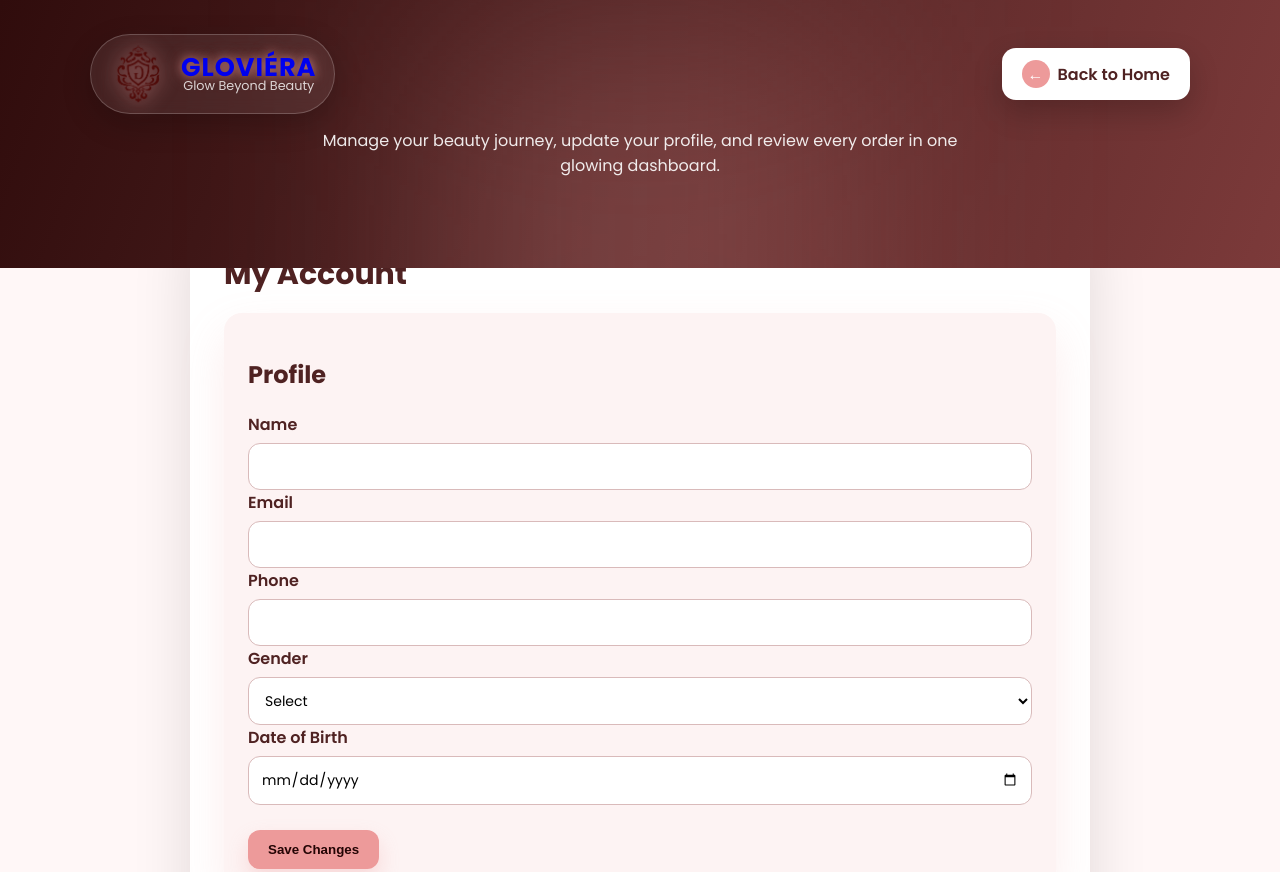
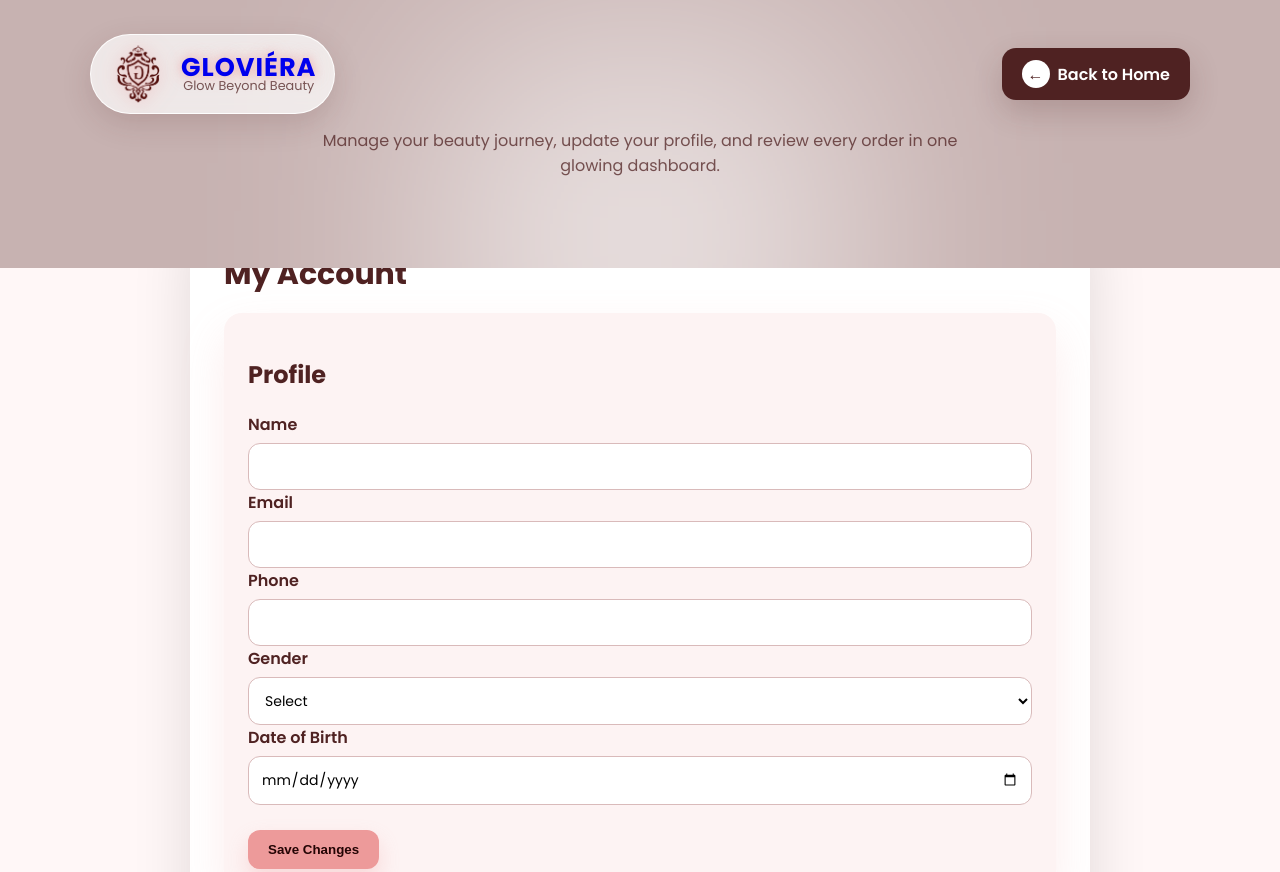
Before and after one commit to glovieraglobe-web/gloviera-site, a website: page account.html in a window 1280 px wide. Shown: the top 872 px of the page. Drawn offline with nearby package versions, Linux system fonts and the light colour scheme; no server answers.

Commit message:
chore(account): soften header tone on account page

```diff
--- a/account.html
+++ b/account.html
@@ -25,8 +25,8 @@ body{
   min-height:100vh;
 }
 .account-hero{
-  background:linear-gradient(110deg,#300c0c 0%,#4f2222 45%,#7c3a3a 100%);
-  color:#fff;
+  background:#c7b2b1;
+  color:var(--dark);
   padding:34px 20px 90px;
   position:relative;
   overflow:hidden;
@@ -37,7 +37,7 @@ body{
   inset:10% auto auto 50%;
   width:420px;
   height:420px;
-  background:rgba(237,154,154,0.25);
+  background:rgba(255,255,255,0.6);
   filter:blur(120px);
   transform:translateX(-50%);
   pointer-events:none;
@@ -59,13 +59,13 @@ body{
   gap:14px;
   text-decoration:none;
   padding:10px 18px;
-  background:rgba(255,255,255,0.08);
+  background:rgba(255,255,255,0.7);
   border-radius:80px;
   backdrop-filter:blur(8px);
-  border:1px solid rgba(255,255,255,0.2);
-  box-shadow:0 10px 30px rgba(0,0,0,0.2);
+  border:1px solid rgba(255,255,255,0.9);
+  box-shadow:0 10px 30px rgba(79,34,34,0.15);
 }
-.brand-pill:hover{background:rgba(255,255,255,0.16);}
+.brand-pill:hover{background:rgba(255,255,255,0.9);}
 .hero-logo{
   width:58px;
   height:58px;
@@ -80,7 +80,7 @@ body{
   text-transform:uppercase;
   animation:glowText 2.8s ease-in-out infinite;
 }
-.brand-copy small{font-size:.8rem;color:rgba(255,255,255,0.8);}
+.brand-copy small{font-size:.8rem;color:rgba(79,34,34,0.75);}
 .home-link{
   position:relative;
   z-index:1;
@@ -89,18 +89,18 @@ body{
   gap:8px;
   padding:12px 20px;
   border-radius:14px;
-  background:#fff;
-  color:var(--dark);
+  background:var(--dark);
+  color:#fff;
   text-decoration:none;
   font-weight:600;
-  box-shadow:0 12px 30px rgba(0,0,0,0.2);
+  box-shadow:0 12px 30px rgba(79,34,34,0.2);
 }
 .home-link span{
   width:28px;
   height:28px;
   border-radius:50%;
-  background:var(--accent);
-  color:#fff;
+  background:#fff;
+  color:var(--dark);
   display:flex;
   align-items:center;
   justify-content:center;
@@ -112,7 +112,7 @@ body{
   max-width:700px;
   margin:14px auto 0;
   text-align:center;
-  color:rgba(255,255,255,0.9);
+  color:rgba(79,34,34,0.75);
 }
 main{
   padding:0 20px 40px;
```
